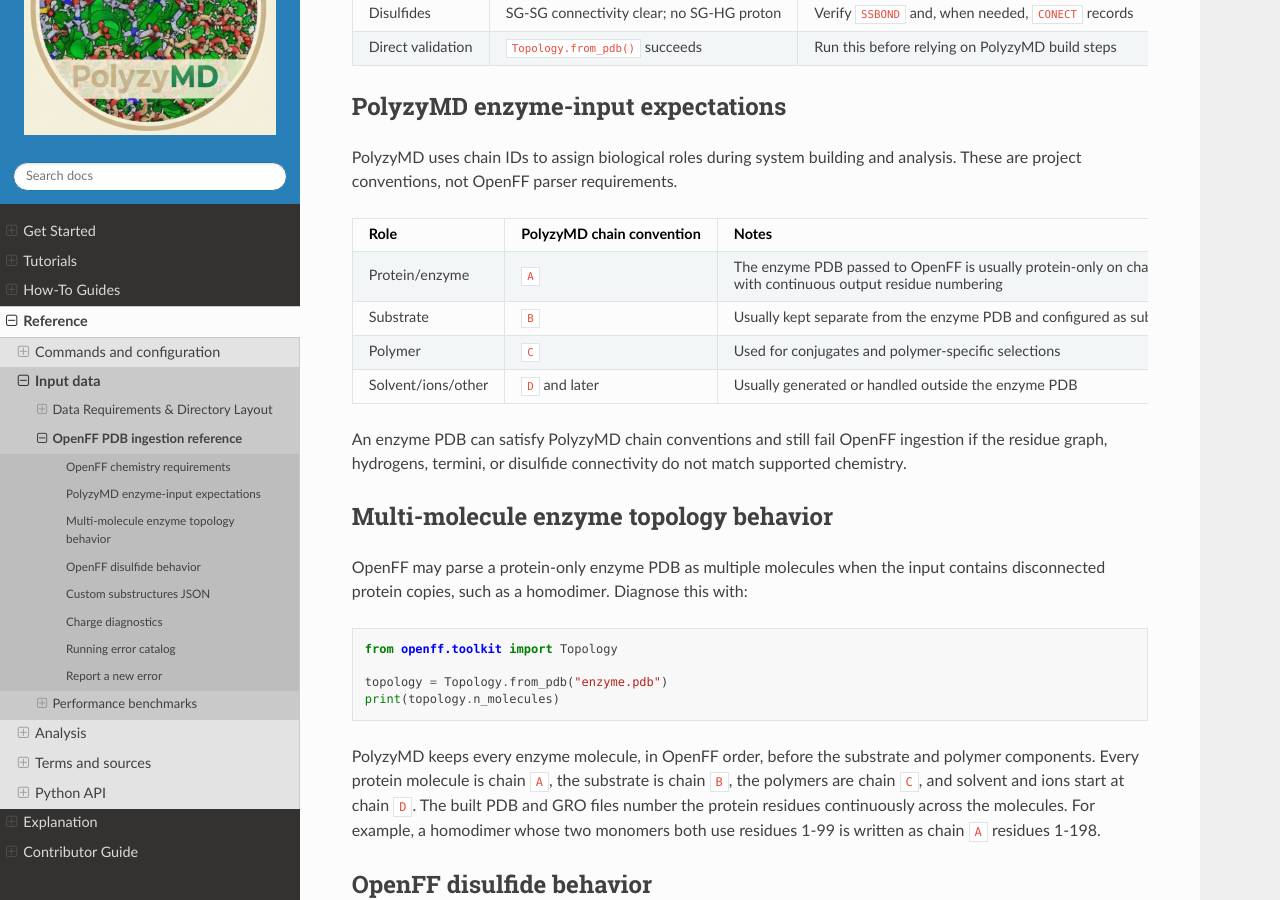
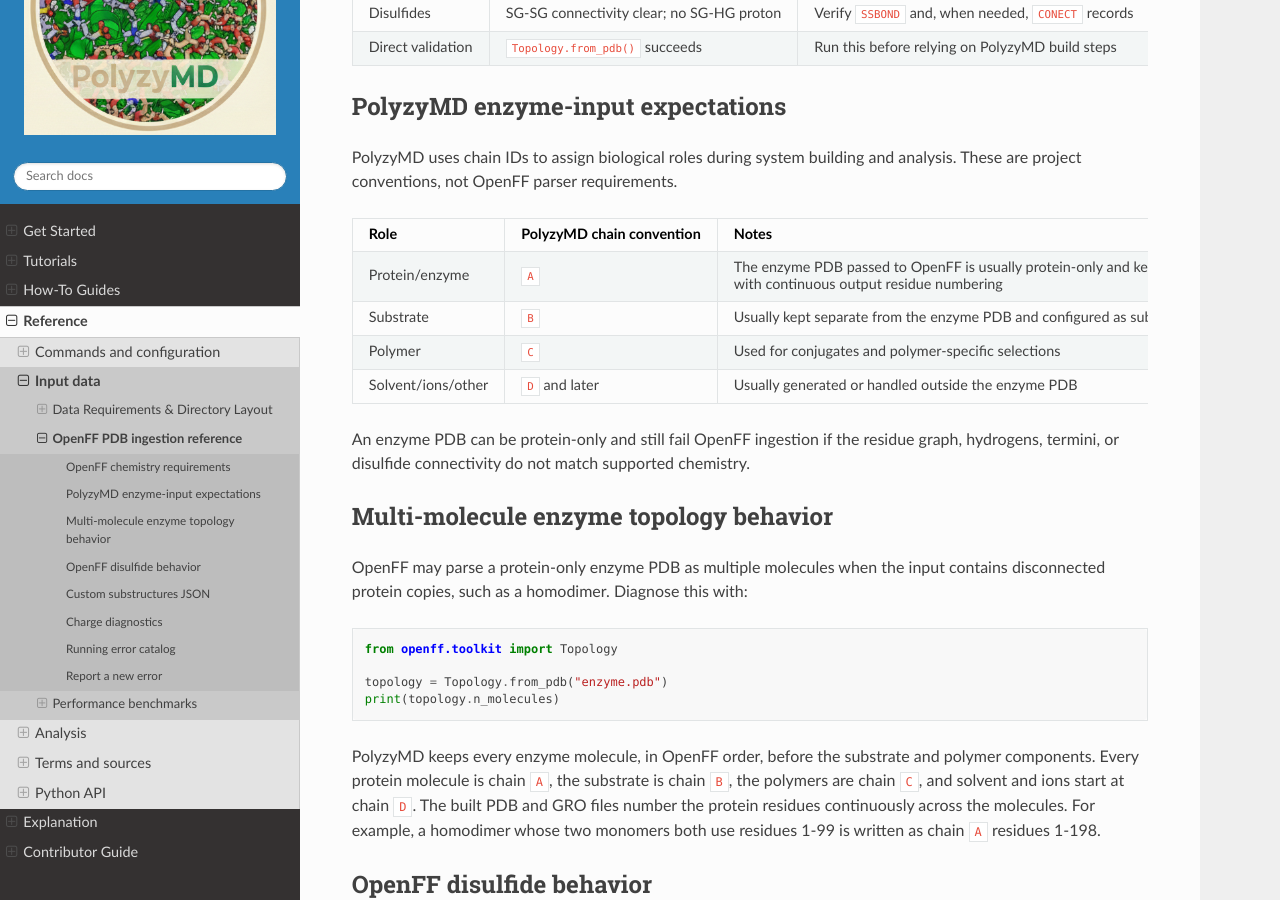
Before and after one commit to joelaforet/polyzymd, a Sphinx documentation site: the page built from docs/source/reference/openff_pdb_ingestion.md, in a window 1280 px wide and 900 px high, scrolled down 497 px. Built offline with Sphinx 7.4.7 and the Read the Docs theme 3.1.0, drawn with Linux system fonts in a browser that asks for light colours.

Commit message:
docs: say the enzyme PDB keeps its chain IDs
The OpenFF ingestion reference said the enzyme PDB is usually on chain A,
and the troubleshooting page called chain IDs an input convention. Both
read as a requirement to relabel the input. The build puts every protein
molecule on chain A; the input keeps its own chain IDs.

```diff
--- a/docs/source/reference/openff_pdb_ingestion.md
+++ b/docs/source/reference/openff_pdb_ingestion.md
@@ -24,12 +24,12 @@
 
 | Role | PolyzyMD chain convention | Notes |
 |---|---|---|
-| Protein/enzyme | `A` | The enzyme PDB passed to OpenFF is usually protein-only on chain `A`; multiple OpenFF enzyme molecules are all retained on chain `A` with continuous output residue numbering |
+| Protein/enzyme | `A` | The enzyme PDB passed to OpenFF is usually protein-only and keeps its own chain IDs; the build retains every OpenFF enzyme molecule and puts them all on chain `A` with continuous output residue numbering |
 | Substrate | `B` | Usually kept separate from the enzyme PDB and configured as substrate input |
 | Polymer | `C` | Used for conjugates and polymer-specific selections |
 | Solvent/ions/other | `D` and later | Usually generated or handled outside the enzyme PDB |
 
-An enzyme PDB can satisfy PolyzyMD chain conventions and still fail OpenFF
+An enzyme PDB can be protein-only and still fail OpenFF
 ingestion if the residue graph, hydrogens, termini, or disulfide connectivity do
 not match supported chemistry.
 
```
Also changed, not shown: docs/source/how_to/troubleshoot_openff_pdb_ingestion.md (+2 -2 lines).
